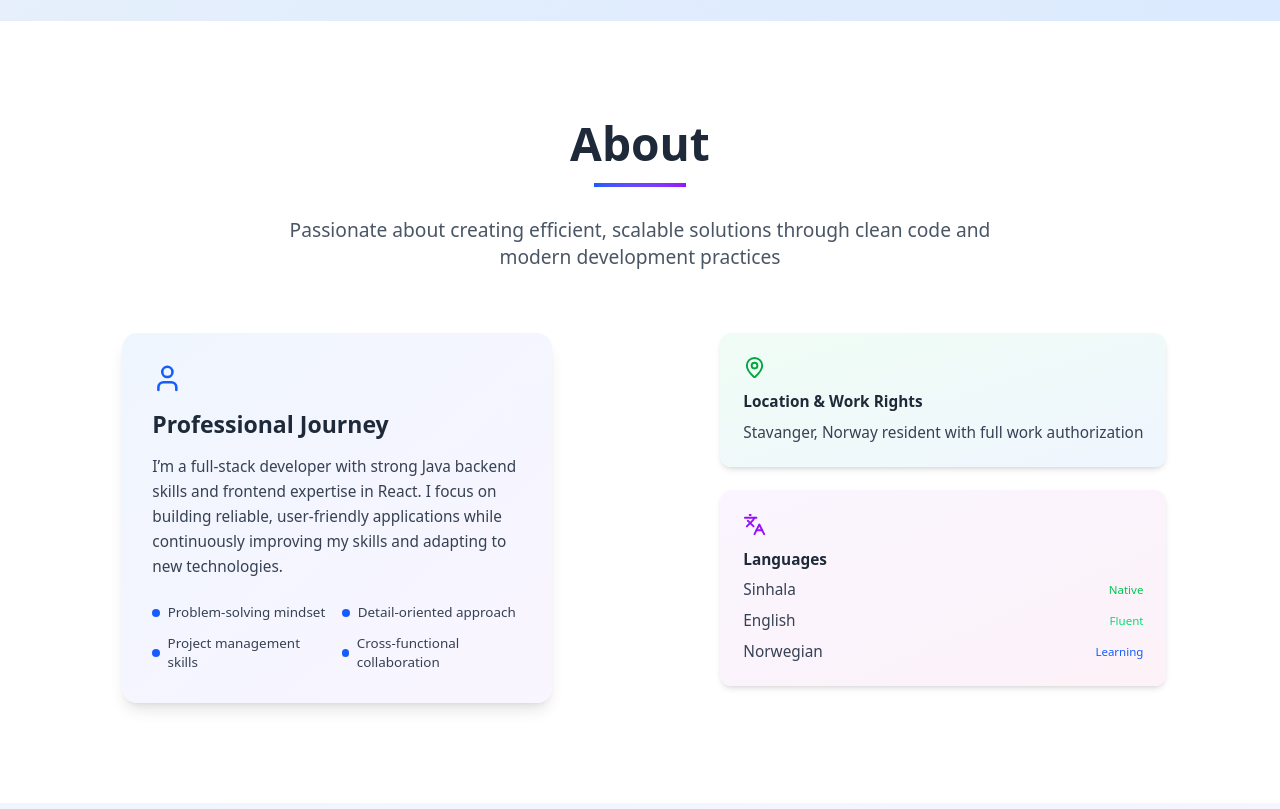
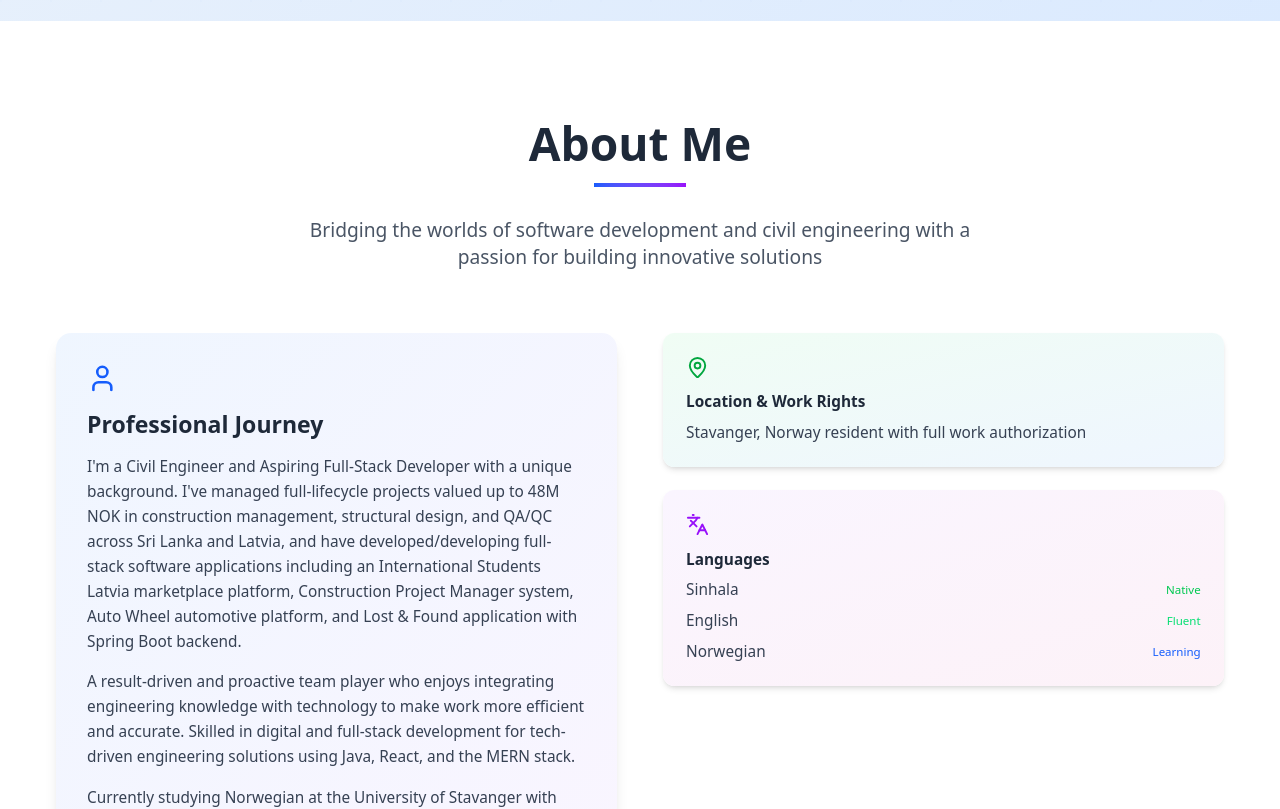
Before and after one commit to Gevindu-Piyawansha/gevindu-portfolio, a React (Vite) app: page / in a window 1280 px wide. Shown: the part 880-1689 px from the top of the page. Built offline with nearby package versions, Linux system fonts and the light colour scheme.

Commit message:
Update About section with comprehensive professional background and specific projects

```diff
--- a/src/components/About.jsx
+++ b/src/components/About.jsx
@@ -1,86 +1,113 @@
-import { User, MapPin, Languages } from 'lucide-react';
+import {
+  User,
+  MapPin,
+  Languages,
+  Code2,
+  Building2,
+  Target,
+  Lightbulb,
+} from "lucide-react";
 
 function About() {
   return (
-        <section id="about" className="py-16 sm:py-20 lg:py-24 bg-white scroll-mt-24">
+    <section
+      id="about"
+      className="py-16 sm:py-20 lg:py-24 bg-white scroll-mt-24"
+    >
       <div className="max-w-7xl mx-auto px-4 sm:px-6 lg:px-8">
         <div className="text-center mb-12 sm:mb-16">
-                    <h2 className="text-3xl sm:text-4xl lg:text-5xl font-bold text-gray-800 mb-4">About</h2>
+          <h2 className="text-3xl sm:text-4xl lg:text-5xl font-bold text-gray-800 mb-4">
+            About Me
+          </h2>
           <div className="w-16 sm:w-24 h-1 bg-gradient-to-r from-blue-600 to-purple-600 mx-auto mb-6 sm:mb-8"></div>
           <p className="text-lg sm:text-xl text-gray-600 max-w-3xl mx-auto px-4">
-                        Passionate about creating efficient, scalable solutions through clean code and modern development practices
+            Bridging the worlds of software development and civil engineering
+            with a passion for building innovative solutions
           </p>
         </div>
 
-                <div className="grid lg:grid-cols-2 gap-8 lg:gap-12 items-start justify-items-center">
+        <div className="grid lg:grid-cols-2 gap-8 lg:gap-12 items-start">
           {/* Main Story */}
-                    <div className="order-2 lg:order-1 flex justify-center">
-                        <div className="bg-gradient-to-br from-blue-50 to-purple-50 p-6 sm:p-8 rounded-2xl shadow-lg max-w-md">
+          <div className="order-2 lg:order-1">
+            <div className="bg-gradient-to-br from-blue-50 to-purple-50 p-6 sm:p-8 rounded-2xl shadow-lg">
               <User className="w-8 h-8 text-blue-600 mb-4" />
-                            <h3 className="text-xl sm:text-2xl font-semibold mb-4 text-gray-800">Professional Journey</h3>
+              <h3 className="text-xl sm:text-2xl font-semibold mb-4 text-gray-800">
+                Professional Journey
+              </h3>
+              <p className="text-gray-700 leading-relaxed mb-4 text-sm sm:text-base">
+                I'm a Civil Engineer and Aspiring Full-Stack Developer with a
+                unique background. I've managed full-lifecycle projects valued
+                up to 48M NOK in construction management, structural design, and
+                QA/QC across Sri Lanka and Latvia, and have developed/developing
+                full-stack software applications including an International
+                Students Latvia marketplace platform, Construction Project
+                Manager system, Auto Wheel automotive platform, and Lost & Found
+                application with Spring Boot backend.
+              </p>
+              <p className="text-gray-700 leading-relaxed mb-4 text-sm sm:text-base">
+                A result-driven and proactive team player who enjoys integrating
+                engineering knowledge with technology to make work more
+                efficient and accurate. Skilled in digital and full-stack
+                development for tech-driven engineering solutions using Java,
+                React, and the MERN stack.
+              </p>
               <p className="text-gray-700 leading-relaxed mb-6 text-sm sm:text-base">
-                                I’m a full-stack developer with strong Java backend skills and frontend expertise in React.
-                                I focus on building reliable, user-friendly applications while continuously improving my
-                                skills and adapting to new technologies.
+                Currently studying Norwegian at the University of Stavanger with
+                full-time work rights in Norway. Ready to apply engineering
+                insight and software skills to contribute to projects that
+                create real, sustainable value for people and communities.
               </p>
-
-                            {/* Key Strengths */}
-                            <div className="grid grid-cols-1 sm:grid-cols-2 gap-3 mt-6">
-                                <div className="flex items-center gap-2 text-sm text-gray-700">
-                                    <div className="w-2 h-2 bg-blue-600 rounded-full"></div>
-                                    <span>Problem-solving mindset</span>
             </div>
-                                <div className="flex items-center gap-2 text-sm text-gray-700">
-                                    <div className="w-2 h-2 bg-blue-600 rounded-full"></div>
-                                    <span>Detail-oriented approach</span>
-                                </div>
-                                <div className="flex items-center gap-2 text-sm text-gray-700">
-                                    <div className="w-2 h-2 bg-blue-600 rounded-full"></div>
-                                    <span>Project management skills</span>
-                                </div>
-                                <div className="flex items-center gap-2 text-sm text-gray-700">
-                                    <div className="w-2 h-2 bg-blue-600 rounded-full"></div>
-                                    <span>Cross-functional collaboration</span>
-                                </div>
-                            </div>
-
-                    </div>
-
           </div>
 
           {/* Info Cards */}
           <div className="order-1 lg:order-2 space-y-4 sm:space-y-6">
-                    <div className="bg-gradient-to-br from-green-50 to-blue-50 p-4 sm:p-6 rounded-xl shadow-md">
+            <div className="bg-gradient-to-br from-green-50 to-blue-50 p-4 sm:p-6 rounded-xl shadow-md hover:shadow-lg transition-shadow">
               <MapPin className="w-5 h-5 sm:w-6 sm:h-6 text-green-600 mb-3" />
-                        <h4 className="font-semibold text-gray-800 mb-2 text-sm sm:text-base">Location & Work Rights</h4>
+              <h4 className="font-semibold text-gray-800 mb-2 text-sm sm:text-base">
+                Location & Work Rights
+              </h4>
               <p className="text-gray-700 text-sm sm:text-base">
                 Stavanger, Norway resident with full work authorization
               </p>
             </div>
 
-                    <div className="bg-gradient-to-br from-purple-50 to-pink-50 p-4 sm:p-6 rounded-xl shadow-md">
+            <div className="bg-gradient-to-br from-purple-50 to-pink-50 p-4 sm:p-6 rounded-xl shadow-md hover:shadow-lg transition-shadow">
               <Languages className="w-5 h-5 sm:w-6 sm:h-6 text-purple-600 mb-3" />
-                        <h4 className="font-semibold text-gray-800 mb-2 text-sm sm:text-base">Languages</h4>
+              <h4 className="font-semibold text-gray-800 mb-2 text-sm sm:text-base">
+                Languages
+              </h4>
               <div className="space-y-2">
                 <div className="flex justify-between items-center mt-2">
-                                <span className="text-gray-700 text-sm sm:text-base">Sinhala</span>
-                                <span className="text-xs text-green-500 font-medium">Native</span>
+                  <span className="text-gray-700 text-sm sm:text-base">
+                    Sinhala
+                  </span>
+                  <span className="text-xs text-green-500 font-medium">
+                    Native
+                  </span>
                 </div>
                 <div className="flex justify-between items-center">
-                                <span className="text-gray-700 text-sm sm:text-base">English</span>
-                                <span className="text-xs text-green-400 font-medium">Fluent</span>
+                  <span className="text-gray-700 text-sm sm:text-base">
+                    English
+                  </span>
+                  <span className="text-xs text-green-400 font-medium">
+                    Fluent
+                  </span>
                 </div>
                 <div className="flex justify-between items-center">
-                                <span className="text-gray-700 text-sm sm:text-base">Norwegian</span>
-                                <span className="text-xs text-blue-600 font-medium">Learning</span>
+                  <span className="text-gray-700 text-sm sm:text-base">
+                    Norwegian
+                  </span>
+                  <span className="text-xs text-blue-600 font-medium">
+                    Learning
+                  </span>
                 </div>
               </div>
             </div>
           </div>
         </div>
-
       </div>
-        </section >
+    </section>
   );
 }
 
--- a/src/components/Hero.jsx
+++ b/src/components/Hero.jsx
@@ -27,16 +27,16 @@ function Hero({ isContactModalOpen, setIsContactModalOpen }) {
   const roles = [
     "Full-Stack Developer",
     "Adaptable Civil Engineer",
+    "Continuous Learner",
     "Problem Solver",
-    "Team Collaborator",
-    "Continuous Learner",
+    "Team Player",
   ];
 
   const rolesWithoutAspiring = [
     "Adaptable Civil Engineer",
+    "Continuous Learner",
     "Problem Solver",
-    "Team Collaborator",
-    "Continuous Learner",
+    "Team Player",
   ];
 
   const stats = [
```
Lines whose indentation alone changed are shown as unchanged.
